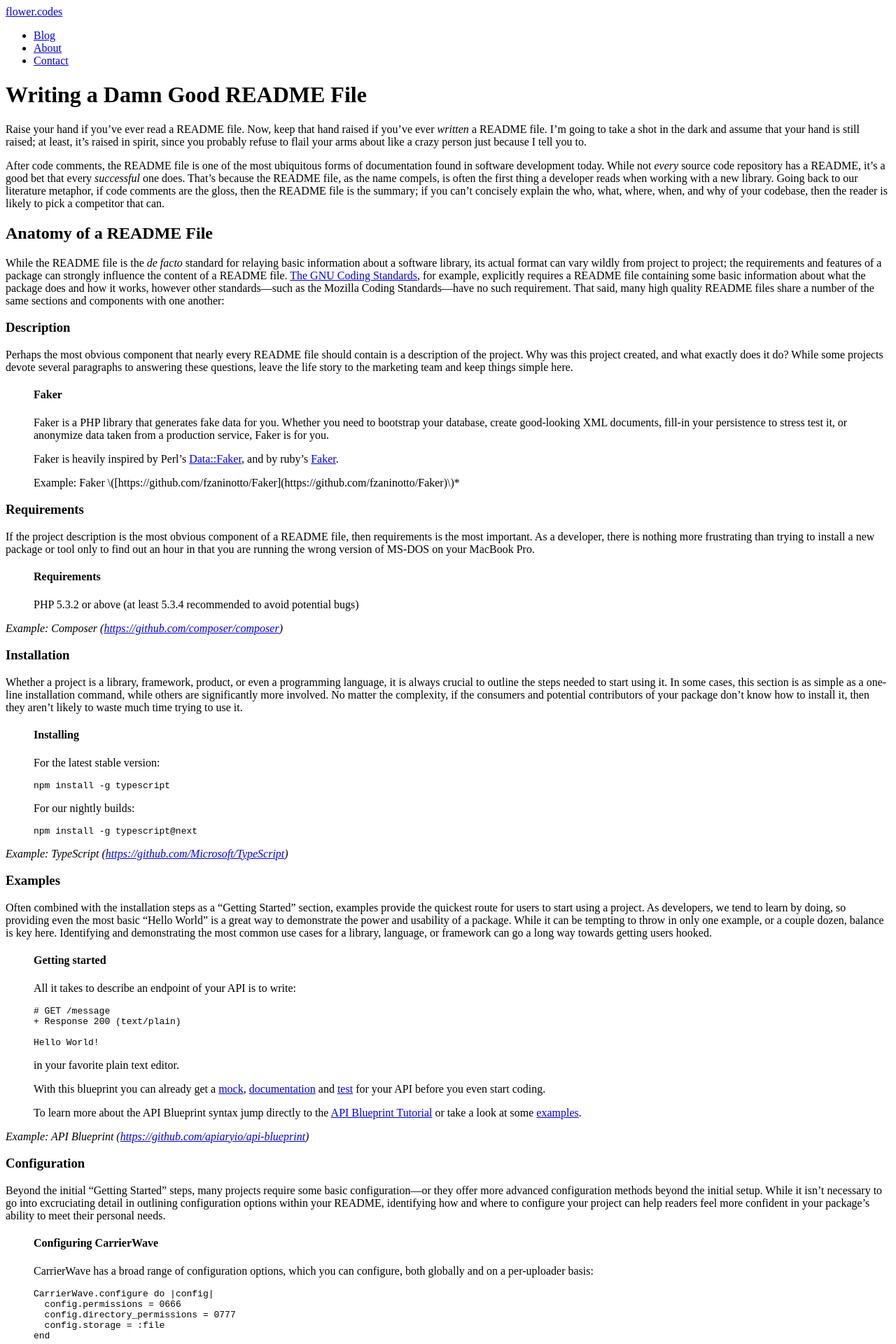
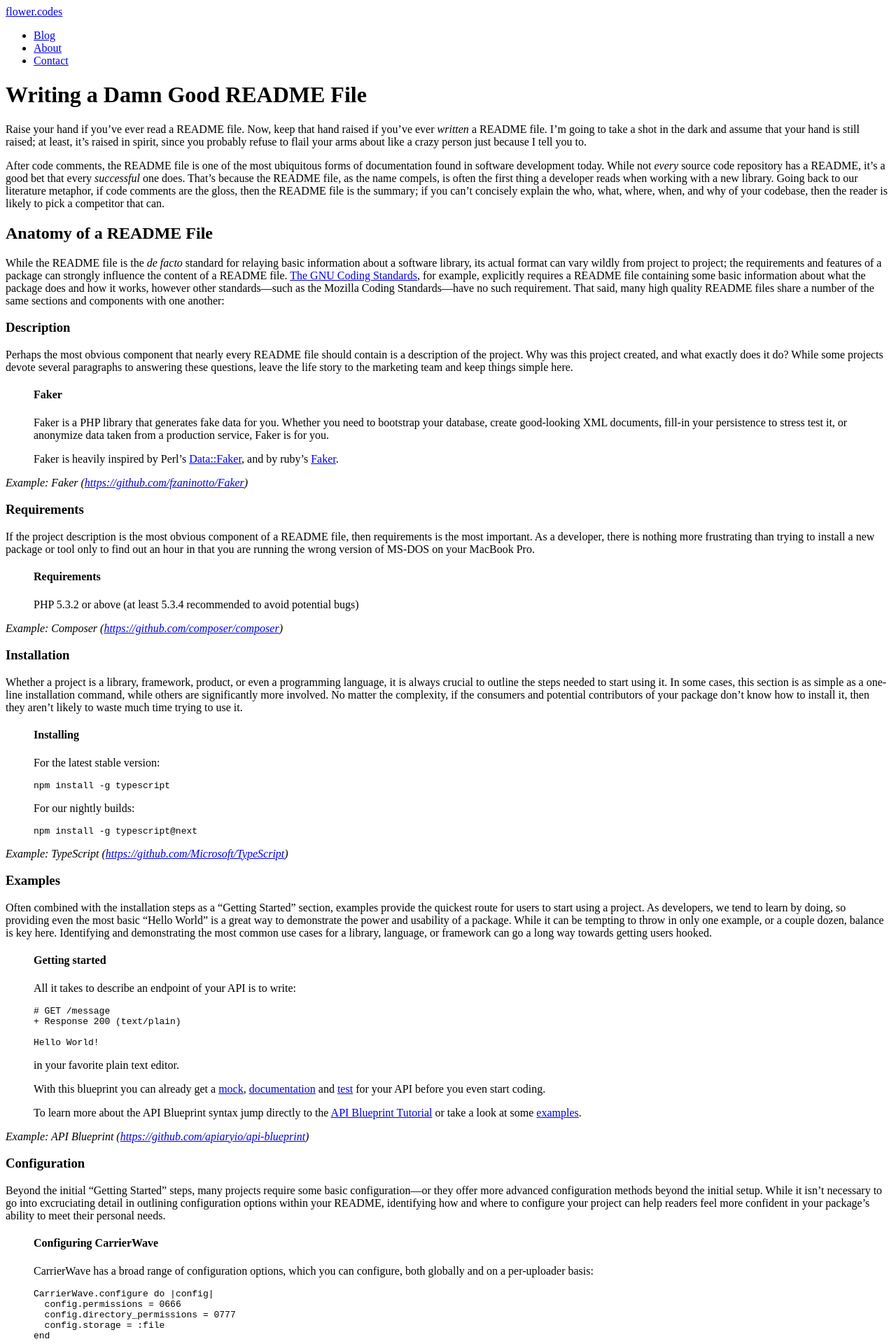
Before and after one commit to zachflower/flower.codes, a Jekyll site: the page built from _posts/2020-02-05-write-a-readme.md, in a window 1280 px wide. Shown: the top 1920 px of the page at 70% size. Built offline with Jekyll 4.4.1, drawn with Linux system fonts in a browser that asks for light colours.

Commit message:
kill the blockquote footer concept, no clean way to do it for now

```diff
--- a/_posts/2020-02-05-write-a-readme.md
+++ b/_posts/2020-02-05-write-a-readme.md
@@ -22,9 +22,8 @@ Perhaps the most obvious component that nearly every README file should contain
 > Faker is a PHP library that generates fake data for you. Whether you need to bootstrap your database, create good-looking XML documents, fill-in your persistence to stress test it, or anonymize data taken from a production service, Faker is for you.
 >
 > Faker is heavily inspired by Perl's [Data::Faker](http://search.cpan.org/~jasonk/Data-Faker-0.07/), and by ruby's [Faker](https://rubygems.org/gems/faker).
-> <footer>
-> Example: Faker \([https://github.com/fzaninotto/Faker](https://github.com/fzaninotto/Faker)\)*
-> </footer>
+
+*Example: Faker \([https://github.com/fzaninotto/Faker](https://github.com/fzaninotto/Faker)\)*
 
 ### Requirements
 
```
Also changed, not shown: _sass/_default.scss (+0 -11 lines).
